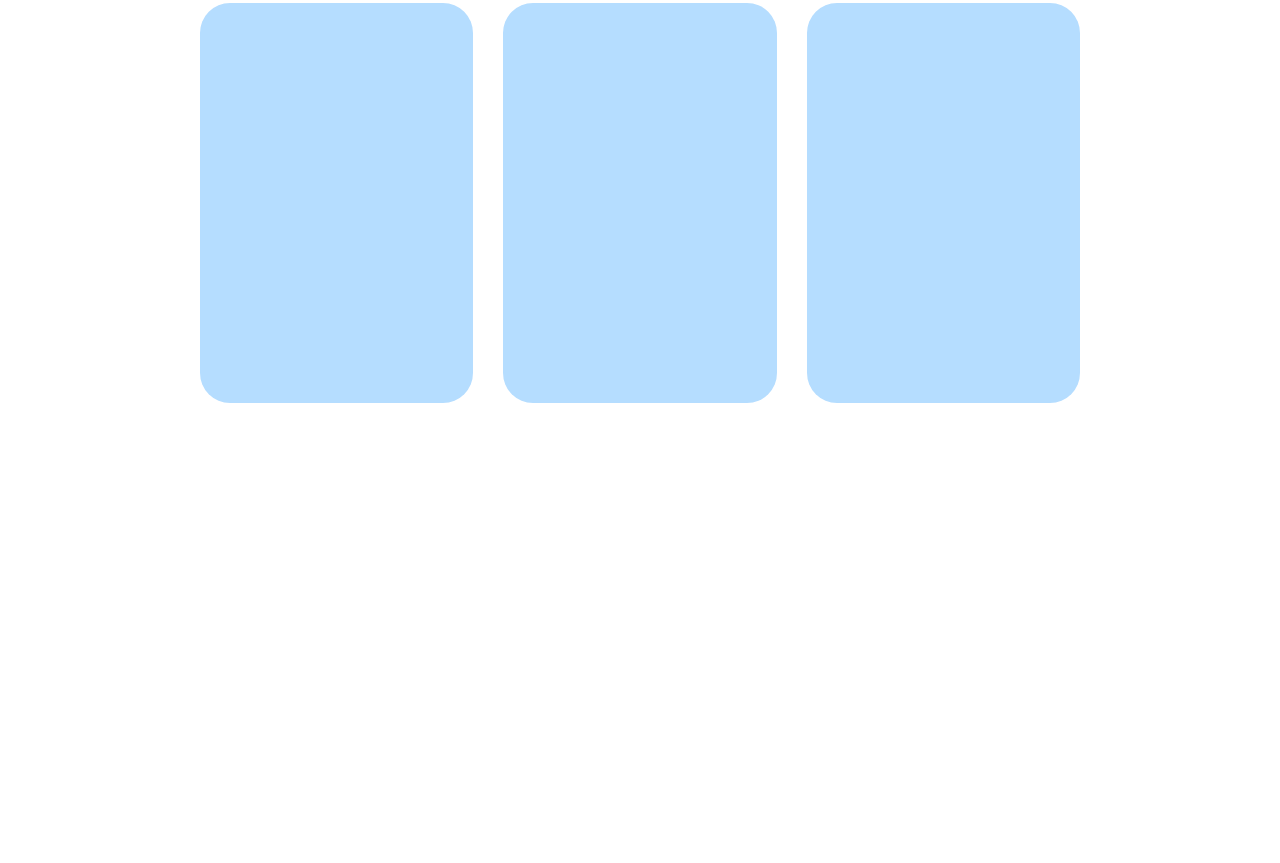
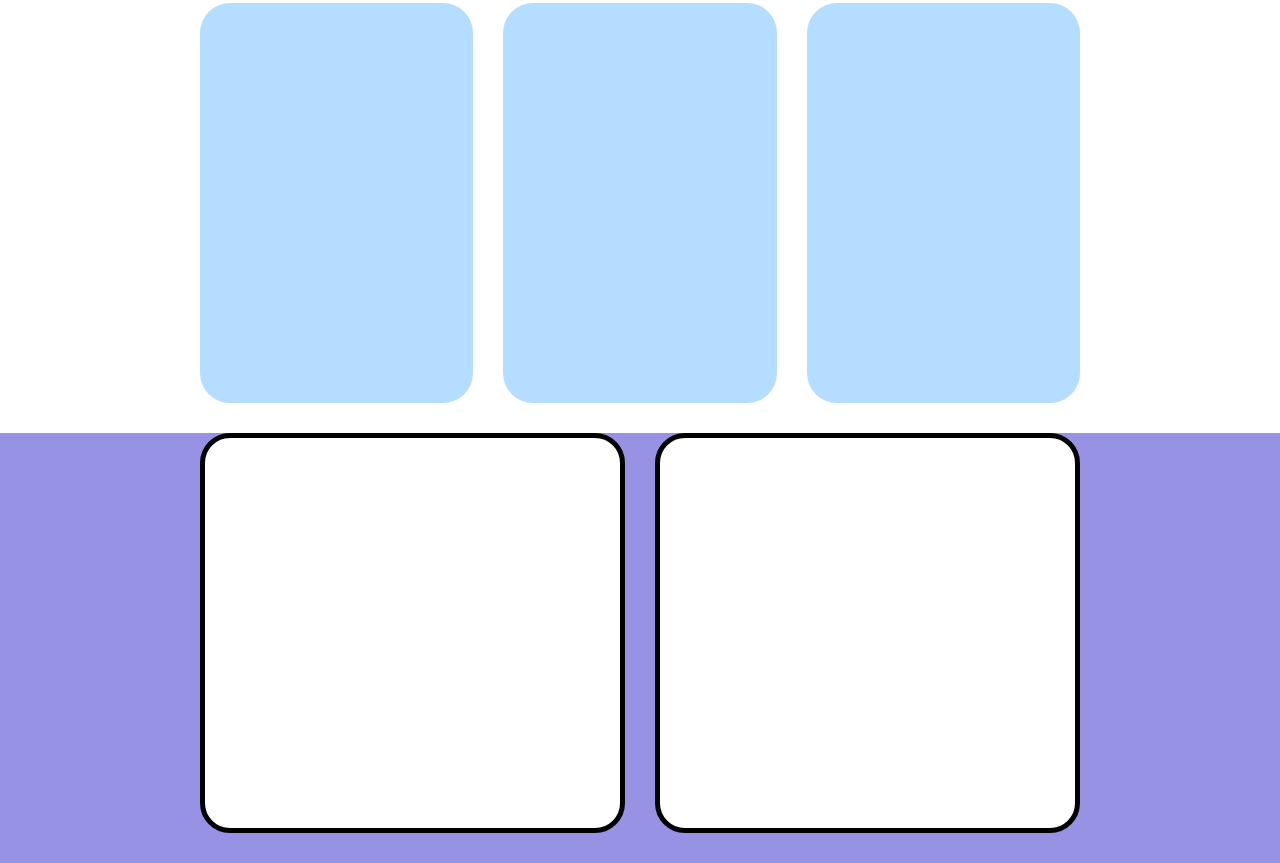
Before and after one commit to GiuseppeBergamo/htmlcss-responsive-layout, a plain HTML site: page index.html in a window 1280 px wide. Shown: the part 527-1390 px from the top of the page. Before the commit the page ends 960 px from the top, so only its background shows below. Drawn offline with Linux system fonts and the light colour scheme.

Commit message:
added second section layout

```diff
--- a/css/style.css
+++ b/css/style.css
@@ -45,6 +45,7 @@ main{
     display: flex;
     flex-wrap: wrap;
     flex-direction: column;
+    margin-bottom: 50px;
 
 }
 
@@ -73,6 +74,17 @@ main{
 }
 
 
+/* Main */
+
+
+#second{
+    background-color: #9792e4;
+}
+
+#second .col{
+    background-color: white;
+    border: 5px solid black;
+}
 
 
 
@@ -108,4 +120,12 @@ main{
     .container{
         padding: 0 200px;
     }
+
+    #second .row{
+        flex-direction: row;
+    }
+
+    #second .col{
+        width: calc(100% / 2 - 30px)
+    }
 }
--- a/index.html
+++ b/index.html
@@ -26,8 +26,14 @@
 
 
     <main>
-        <div class="container">
-            <section id="first">
+
+        <!--PRIMA SEZIONE-->
+
+        <section id="first">
+            <div class="container">
+
+                <!--FLEX BLUE COLUMNS-->
+
                 <div class="row">
                     <div class="col w-67">
 
@@ -46,8 +52,23 @@
                     </div>
 
                 </div>
-            </section>
-        </div>
+            </div>
+        </section>
+
+        <section id="second">
+            <div class="container">
+                <div class="row">
+                    <div class="col">
+
+                    </div>
+                    <div class="col">
+
+                    </div>
+                </div>
+            </div>
+        </section>
+
+
     </main>
 </body>
 </html>
```
